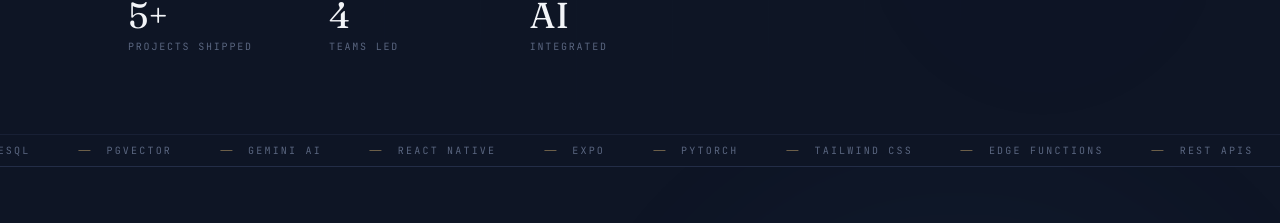
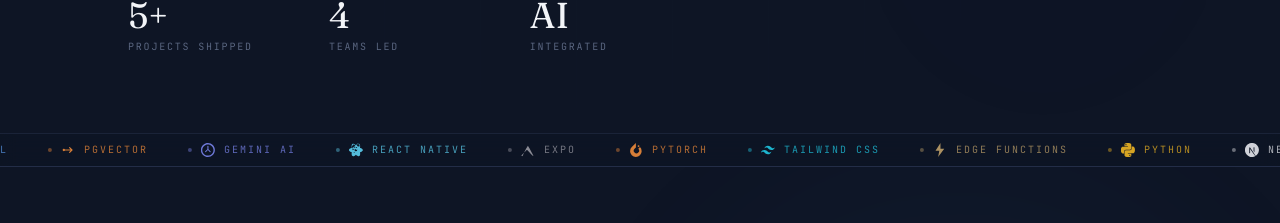
Before and after one commit to jsnaur/jsnaur-dev, a Next.js app: page / in a window 1280 px wide. Shown: the part 1116-1339 px from the top of the page. Built offline with nearby package versions, Linux system fonts and the light colour scheme; no server answers.

Commit message:
refactor: replace static ticker with animated TechTicker component

```diff
--- a/src/components/sections/StatementHero.tsx
+++ b/src/components/sections/StatementHero.tsx
@@ -4,18 +4,11 @@ import Image from "next/image";
 import { profile } from "@/data/portfolio";
 import { MonoLabel } from "@/components/ui/MonoLabel";
 import { MagneticButton } from "@/components/ui/MagneticButton";
+import { TechTicker } from "@/components/ui/TechTicker";
 
 const headline = ["Architecting scalable", "systems today."];
 const headlineB = ["Preparing for the", "[justice] system tomorrow."];
 
-const TICKER_ITEMS = [
-  "Next.js", "TypeScript", "Supabase", "PostgreSQL", "pgvector",
-  "Gemini AI", "React Native", "Expo", "PyTorch", "Tailwind CSS",
-  "Edge Functions", "REST APIs", "RAG Pipeline", "AI Moderation",
-  "Next.js", "TypeScript", "Supabase", "PostgreSQL", "pgvector",
-  "Gemini AI", "React Native", "Expo", "PyTorch", "Tailwind CSS",
-  "Edge Functions", "REST APIs", "RAG Pipeline", "AI Moderation",
-];
 
 export function StatementHero() {
   return (
@@ -221,24 +214,8 @@ export function StatementHero() {
         </div>
       </div>
 
-      {/* Scrolling tech ticker */}
-      <div
-        className="anim-fade-in pointer-events-none absolute inset-x-0 bottom-0 overflow-hidden border-t border-ink-700/50 py-2"
-        style={{ animationDelay: "1.5s" }}
-        aria-hidden
-      >
-        <div className="anim-marquee flex w-max gap-0">
-          {TICKER_ITEMS.map((item, i) => (
-            <span
-              key={i}
-              className="flex items-center gap-4 px-6 font-mono text-[10px] uppercase tracking-[0.22em] text-paper-600"
-            >
-              <span className="h-px w-3 bg-brass-400/50" />
-              {item}
-            </span>
-          ))}
-        </div>
-      </div>
+      {/* Scrolling tech ticker with icons */}
+      <TechTicker />
     </section>
   );
 }
```
